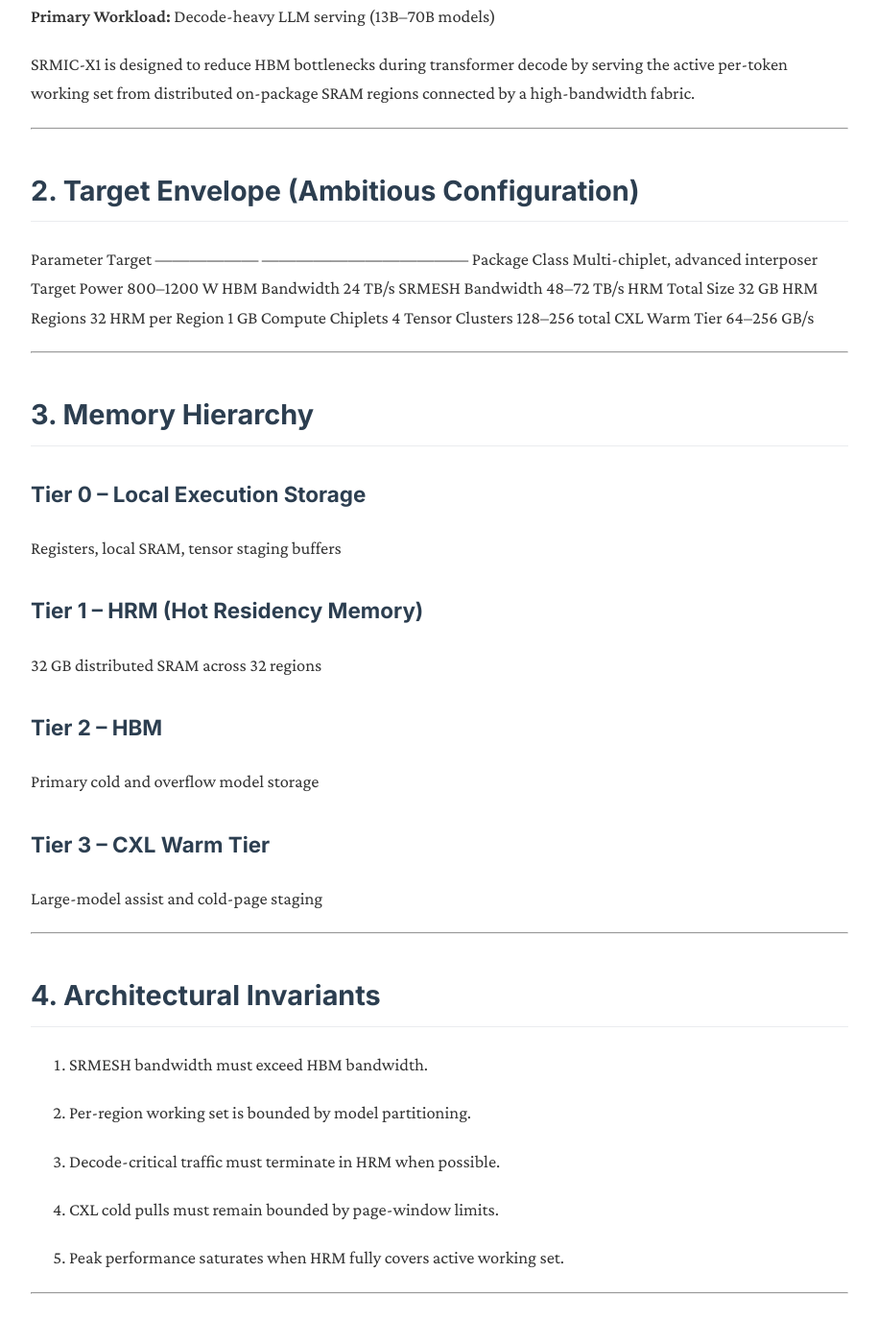
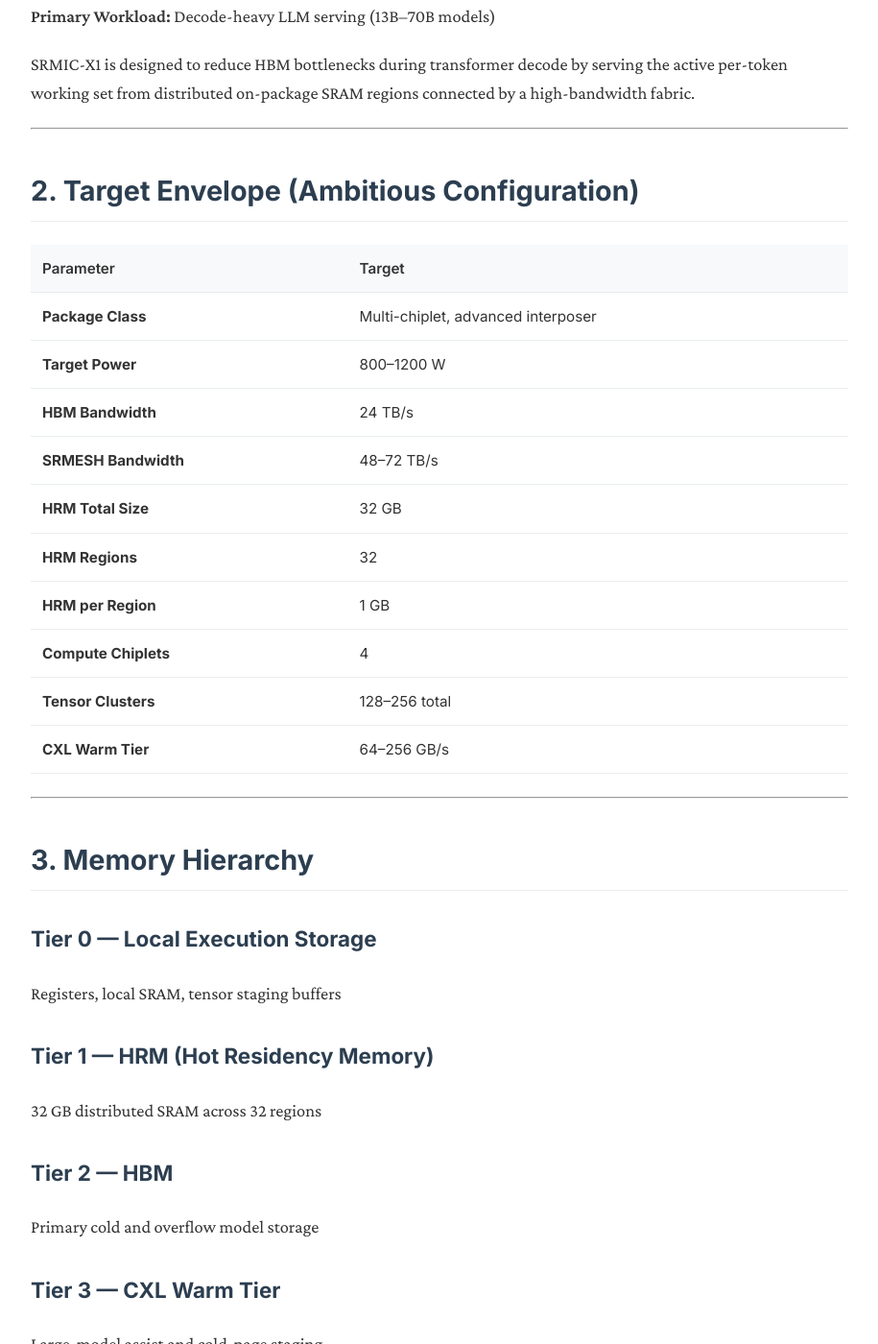
Before and after one commit to manishklach/SRMIC_X1, a Jekyll site: the page built from docs/srmic_x1_formal_spec.md, in a window 1280 px wide and 1400 px high, scrolled down 464 px. Shown: the whole window at 96% size, without its empty margins (182-1097 px from the left). Built offline with Jekyll 4.4.1, drawn with Linux system fonts in a browser that asks for light colours; some of the changed text lies outside the part shown.

Commit message:
Fix: Resolve cosmetic issues, reformat tables, and add patent footer

```diff
--- a/docs/_layouts/default.html
+++ b/docs/_layouts/default.html
@@ -31,6 +31,7 @@
 
   <footer class="site-footer">
     <div class="container">
+      <p><strong>Patent Pending:</strong> Application No. 202641031926 (IPO)</p>
       <p>&copy; 2026 SRMIC Project. All rights reserved. Distributed under MIT License.</p>
     </div>
   </footer>
--- a/docs/srmic_x1_formal_spec.md
+++ b/docs/srmic_x1_formal_spec.md
@@ -7,52 +7,46 @@ title: Formal Specification | SRMIC-X1
 
 ## 1. Product Definition
 
-**Name:** SRMIC-X1\
-**Class:** Residency-First Inference Accelerator\
+**Name:** SRMIC-X1
+**Class:** Residency-First Inference Accelerator
 **Primary Workload:** Decode-heavy LLM serving (13B--70B models)
 
-SRMIC-X1 is designed to reduce HBM bottlenecks during transformer decode
-by serving the active per-token working set from distributed on-package
-SRAM regions connected by a high-bandwidth fabric.
+SRMIC-X1 is designed to reduce HBM bottlenecks during transformer decode by serving the active per-token working set from distributed on-package SRAM regions connected by a high-bandwidth fabric.
 
-------------------------------------------------------------------------
+---
 
 ## 2. Target Envelope (Ambitious Configuration)
 
-  Parameter          Target
-  ------------------ ------------------------------------
-  Package Class      Multi-chiplet, advanced interposer
-  Target Power       800--1200 W
-  HBM Bandwidth      24 TB/s
-  SRMESH Bandwidth   48--72 TB/s
-  HRM Total Size     32 GB
-  HRM Regions        32
-  HRM per Region     1 GB
-  Compute Chiplets   4
-  Tensor Clusters    128--256 total
-  CXL Warm Tier      64--256 GB/s
+| Parameter | Target |
+| :--- | :--- |
+| **Package Class** | Multi-chiplet, advanced interposer |
+| **Target Power** | 800--1200 W |
+| **HBM Bandwidth** | 24 TB/s |
+| **SRMESH Bandwidth** | 48--72 TB/s |
+| **HRM Total Size** | 32 GB |
+| **HRM Regions** | 32 |
+| **HRM per Region** | 1 GB |
+| **Compute Chiplets** | 4 |
+| **Tensor Clusters** | 128--256 total |
+| **CXL Warm Tier** | 64--256 GB/s |
 
-------------------------------------------------------------------------
+---
 
 ## 3. Memory Hierarchy
 
-### Tier 0 -- Local Execution Storage
-
+### Tier 0 — Local Execution Storage
 Registers, local SRAM, tensor staging buffers
 
-### Tier 1 -- HRM (Hot Residency Memory)
-
+### Tier 1 — HRM (Hot Residency Memory)
 32 GB distributed SRAM across 32 regions
 
-### Tier 2 -- HBM
-
+### Tier 2 — HBM
 Primary cold and overflow model storage
 
-### Tier 3 -- CXL Warm Tier
-
+### Tier 3 — CXL Warm Tier
 Large-model assist and cold-page staging
 
-------------------------------------------------------------------------
+---
 
 ## 4. Architectural Invariants
 
@@ -62,32 +56,30 @@ Large-model assist and cold-page staging
 4.  CXL cold pulls must remain bounded by page-window limits.
 5.  Peak performance saturates when HRM fully covers active working set.
 
-------------------------------------------------------------------------
+---
 
 ## 5. Expected Performance
 
-  Model                  Expected Speedup
-  ---------------------- -------------------------------
-  13B                    1.3--1.6×
-  70B                    1.7--2.0×
-  Larger staged models   Up to bandwidth ratio ceiling
+| Model | Expected Speedup |
+| :--- | :--- |
+| **13B** | 1.3–1.6× |
+| **70B** | 1.7–2.0× |
+| **Larger staged models** | Up to bandwidth ratio ceiling |
 
-Peak speedup ≈ SRMESH_BW / HBM_BW
+*Peak speedup ≈ SRMESH_BW / HBM_BW*
 
-------------------------------------------------------------------------
+---
 
 ## 6. Design Intent
 
-SRMIC-X1 is not a general GPU replacement.\
-It is a decode-optimized inference accelerator designed for low-latency
-memory-bound transformer workloads.
+SRMIC-X1 is not a general GPU replacement. It is a decode-optimized inference accelerator designed for low-latency memory-bound transformer workloads.
 
-------------------------------------------------------------------------
+---
 
 ## 7. Roadmap Phases
 
-Phase A -- Architecture lock\
-Phase B -- Area & power feasibility\
-Phase C -- Chiplet interface definition\
-Phase D -- Extended simulation & contention modeling\
-Phase E -- IP & positioning
+*   **Phase A:** Architecture lock
+*   **Phase B:** Area & power feasibility
+*   **Phase C:** Chiplet interface definition
+*   **Phase D:** Extended simulation & contention modeling
+*   **Phase E:** IP & positioning
```
Also changed, not shown: docs/srmic_x2_executive_summary.md (+6 -1 lines).
